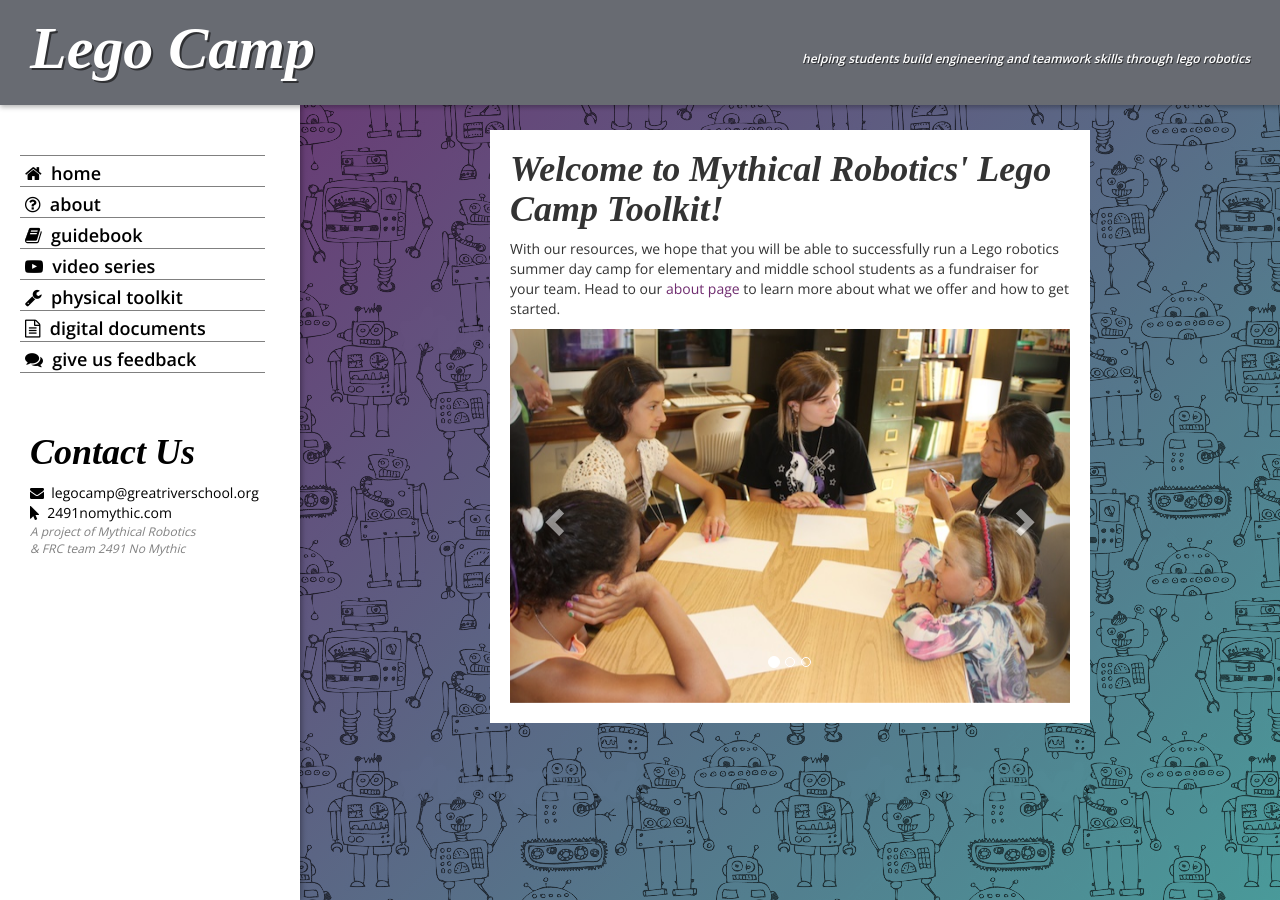
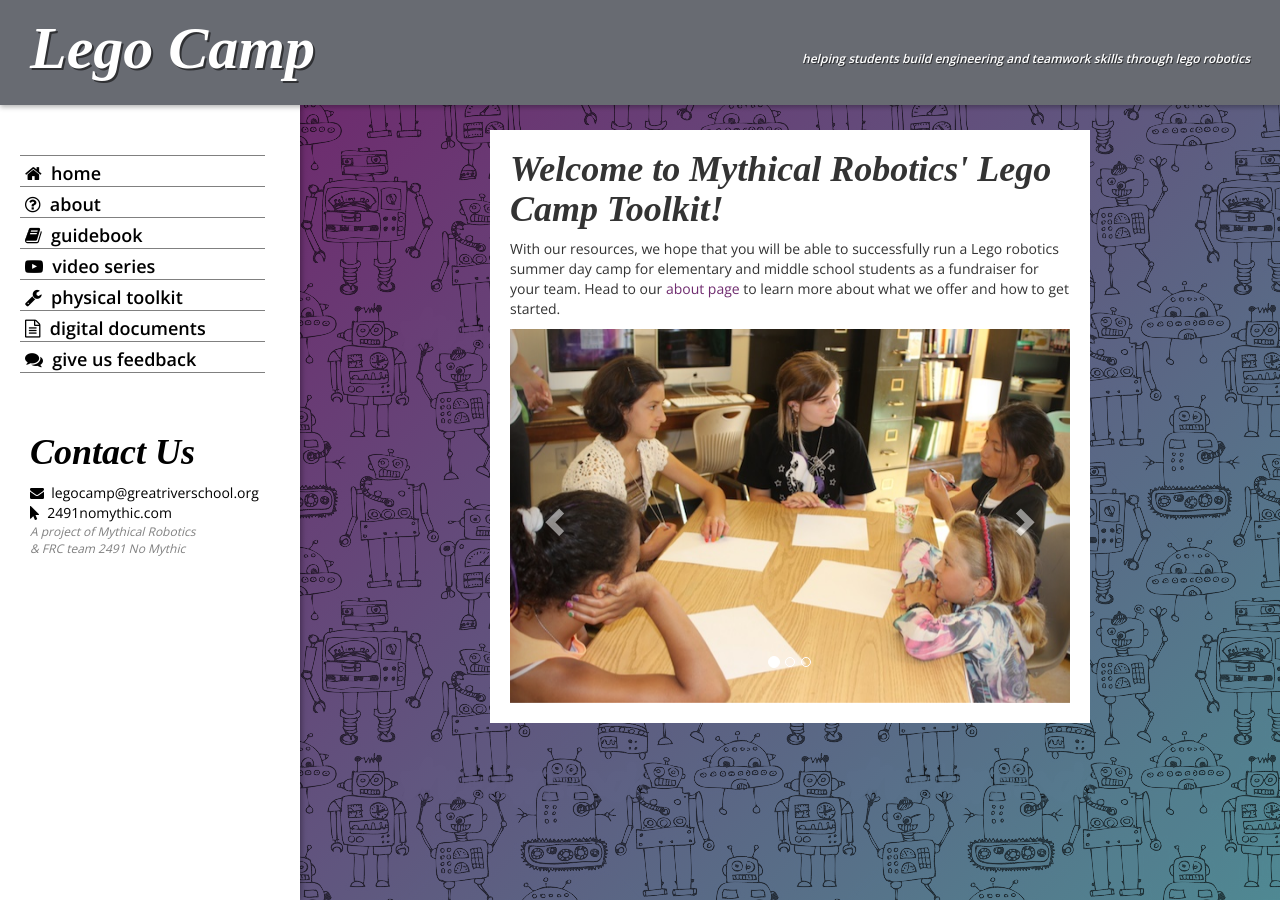
Before and after one commit to lauraschultz/legocamp, a Jekyll site: the page built from index.html, in a window 1280 px wide. Built offline with Jekyll 4.4.1, drawn with Linux system fonts in a browser that asks for light colours; some web fonts are replaced.

Commit message:
fix bg position

```diff
--- a/css/main.css
+++ b/css/main.css
@@ -10,7 +10,7 @@
     background: -moz-linear-gradient(-45deg, rgb(111,44,111) 0%, rgb(73,160,157) 100%); /* FF3.6-15 */
     background: linear-gradient(135deg, rgb(111,44,111) 0%,rgb(73,160,157) 100%); /* W3C, IE10+, FF16+, Chrome26+, Opera12+, Safari7+ */
 filter: progid:DXImageTransform.Microsoft.gradient( startColorstr='#cc6f2c6f', endColorstr='#cc49a09d',GradientType=1 ); /* IE6-9 fallback on horizontal gradient */
-    background-position: 0px 80px;
+    background-position: 0px 90px;
 }
 .menu-icon {
     color:white;
@@ -234,7 +234,7 @@
 }
 @media screen and (min-width: 730px){
     body {
-        background-position: 0px 80px;
+        background-position: 300px 105px;
     }
     .menu-icon {
         display:none;
```
Also changed, not shown: 1 other file.
